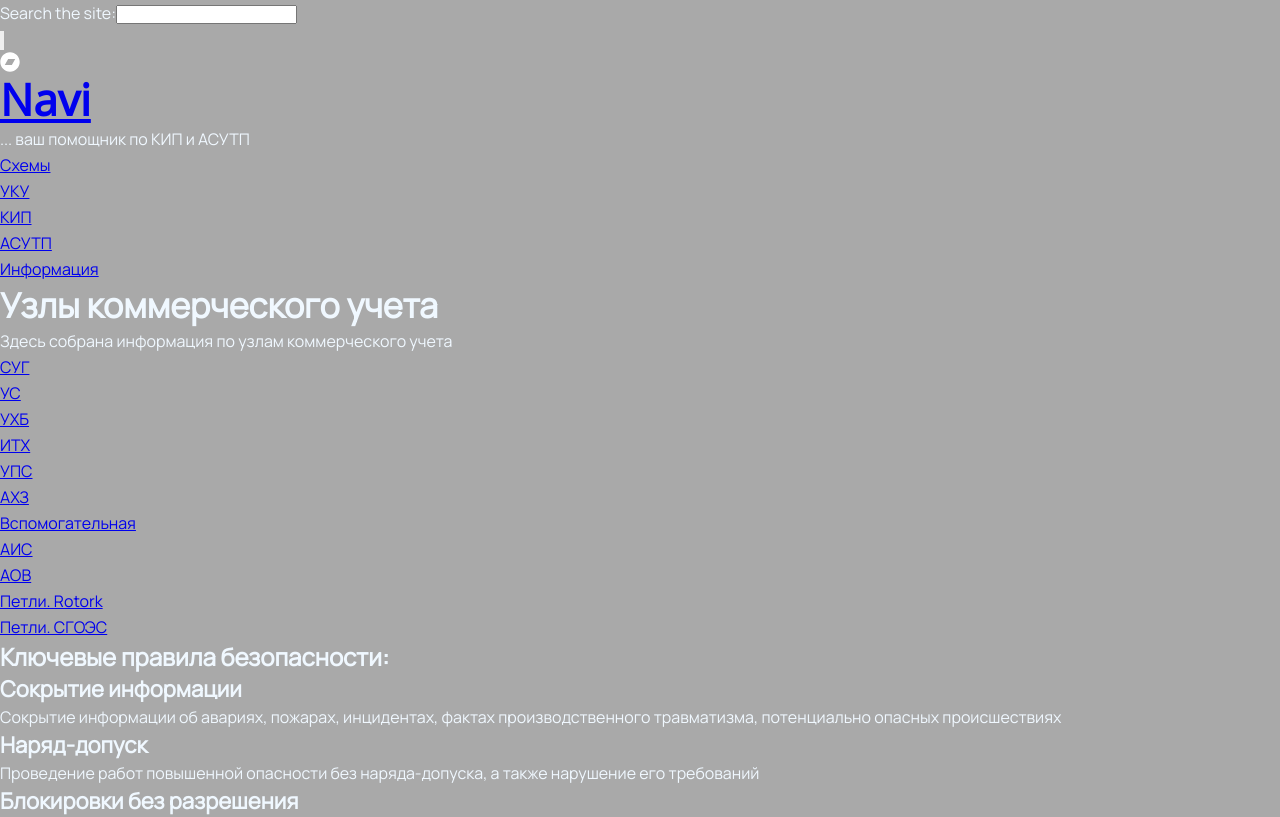
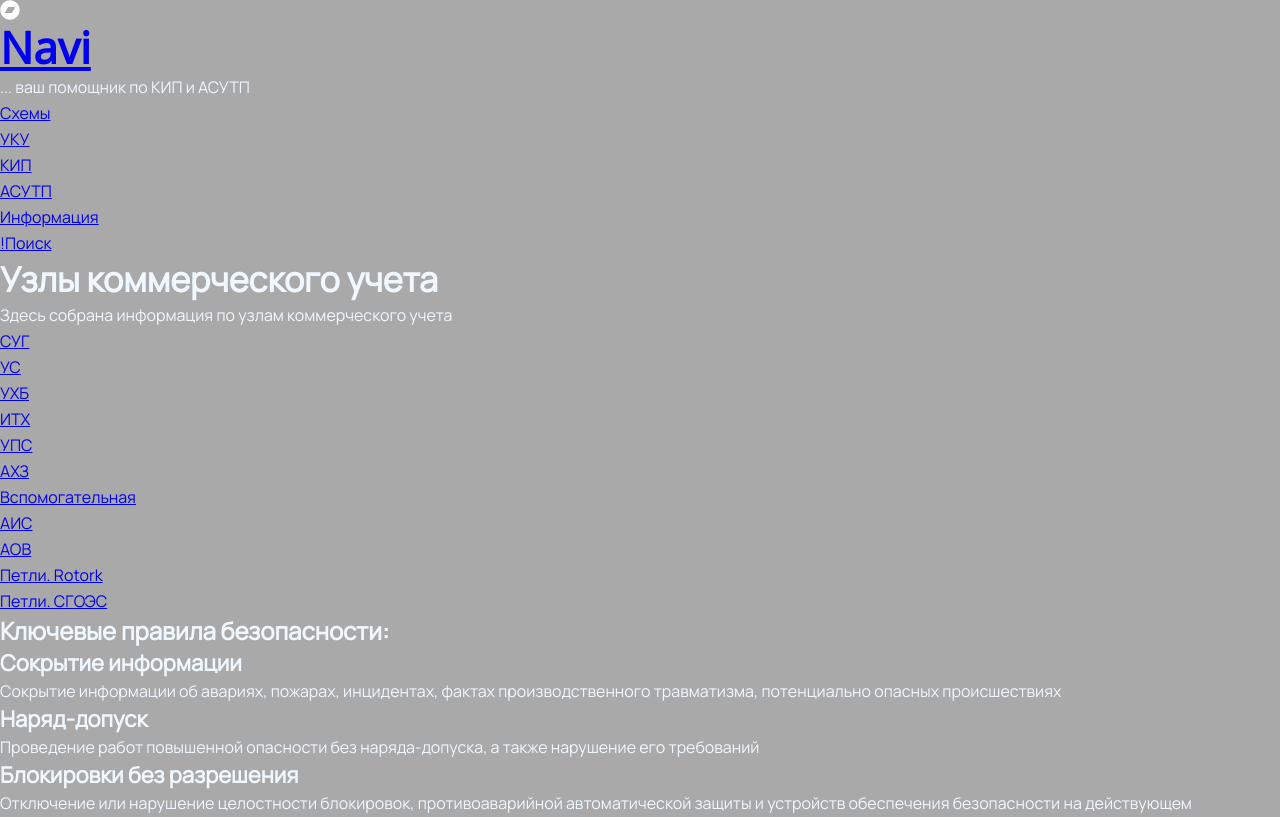
Before and after one commit to burik84/navi, a React app: page /uku in a window 1280 px wide. Shown: the top 817 px of the page. Built offline with nearby package versions, Linux system fonts and the light colour scheme.

Commit message:
fix: add problem for route without localhost

```diff
--- a/src/script/App.tsx
+++ b/src/script/App.tsx
@@ -1,5 +1,8 @@
+// TODO: разобраться с локальной работой страницы без запуска сервера
+// TODO: проблема в Route
+
 import React from 'react';
-import { BrowserRouter, Switch, Route, Link, Redirect } from 'react-router-dom';
+import { BrowserRouter, Switch, Route, Redirect } from 'react-router-dom';
 
 import { Main } from './pages/Main';
 import { About } from './pages/About';
@@ -9,6 +12,7 @@ import { Info } from './pages/Info';
 import { Scheme } from './pages/Scheme';
 import { Uku } from './pages/Uku';
 import { Kip } from './pages/Kip';
+import { Search } from './pages/Search';
 
 // import { Header } from './layout/Header';
 import { Footer } from './layout/Footer';
@@ -16,15 +20,12 @@ import { Aside } from './layout/Aside';
 
 import { ButtonUp } from './components/ButtonUp';
 import { Menu } from './components/Menu';
-import { Search } from './components/Search';
 
 export function App(): JSX.Element {
   return (
     <div className="App">
       <div className="container">
         <BrowserRouter>
-          {/* <Header /> */}
-          <Search />
           <Switch>
             <Redirect exact from="/" to="/main" />
             <Route path="/main" component={Main} />
@@ -35,6 +36,7 @@ export function App(): JSX.Element {
             <Route path="/kip" component={Kip} />
             <Route path="/asutp" component={Asutp} />
             <Route path="/info" component={Info} />
+            <Route path="/search" component={Search} />
             <Route path="*">Sorry, This page not found</Route>
           </Switch>
           <Menu />
--- a/src/script/components/Navigation.tsx
+++ b/src/script/components/Navigation.tsx
@@ -1,9 +1,13 @@
 import React from 'react';
 import { ReactElement } from 'react';
-import { Link, NavLink, useRouteMatch } from 'react-router-dom';
+import { NavLink, useRouteMatch } from 'react-router-dom';
+
+import { printText } from '../services/print';
 
 export const Navigation: React.FC = (): ReactElement => {
-  const { url } = useRouteMatch();
+  const { path, url } = useRouteMatch();
+  printText(path);
+  printText(url);
 
   return (
     <nav className="navigation">
@@ -33,6 +37,11 @@ export const Navigation: React.FC = (): ReactElement => {
             Информация
           </NavLink>
         </li>
+        <li className="item">
+          <NavLink className="link" to="/search" activeClassName="active">
+            !Поиск
+          </NavLink>
+        </li>
       </ul>
     </nav>
   );
--- a/src/script/components/Search.tsx
+++ /dev/null
@@ -1,17 +0,0 @@
-import React from 'react';
-
-import searchIcon from '../../assets/icons/search-solid.svg';
-
-export const Search: React.FC = () => {
-  return (
-    <div className="search">
-      <div>
-        <label htmlFor="site-search">Search the site:</label>
-        <input type="search" name="" id="site-search" aria-label="Search through site content" />
-      </div>
-      <button className="button">
-        <img src={searchIcon} alt="icon search" />
-      </button>
-    </div>
-  );
-};
--- /dev/null
+++ b/src/script/pages/Search.tsx
@@ -0,0 +1,23 @@
+import React from 'react';
+import { Header } from '../layout/Header';
+
+import searchIcon from '../../assets/icons/search-solid.svg';
+
+export const Search: React.FC = () => {
+  return (
+    <>
+      <Header />
+      <main>
+        <div className="search">
+          <div>
+            <label htmlFor="site-search">Search the site:</label>
+            <input type="search" name="" id="site-search" aria-label="Search through site content" />
+          </div>
+          <button className="button">
+            <img src={searchIcon} alt="icon search" />
+          </button>
+        </div>
+      </main>
+    </>
+  );
+};
--- /dev/null
+++ b/src/script/services/print.ts
@@ -0,0 +1,3 @@
+export const printText = (text: string): void => {
+  console.log(text);
+};
```
